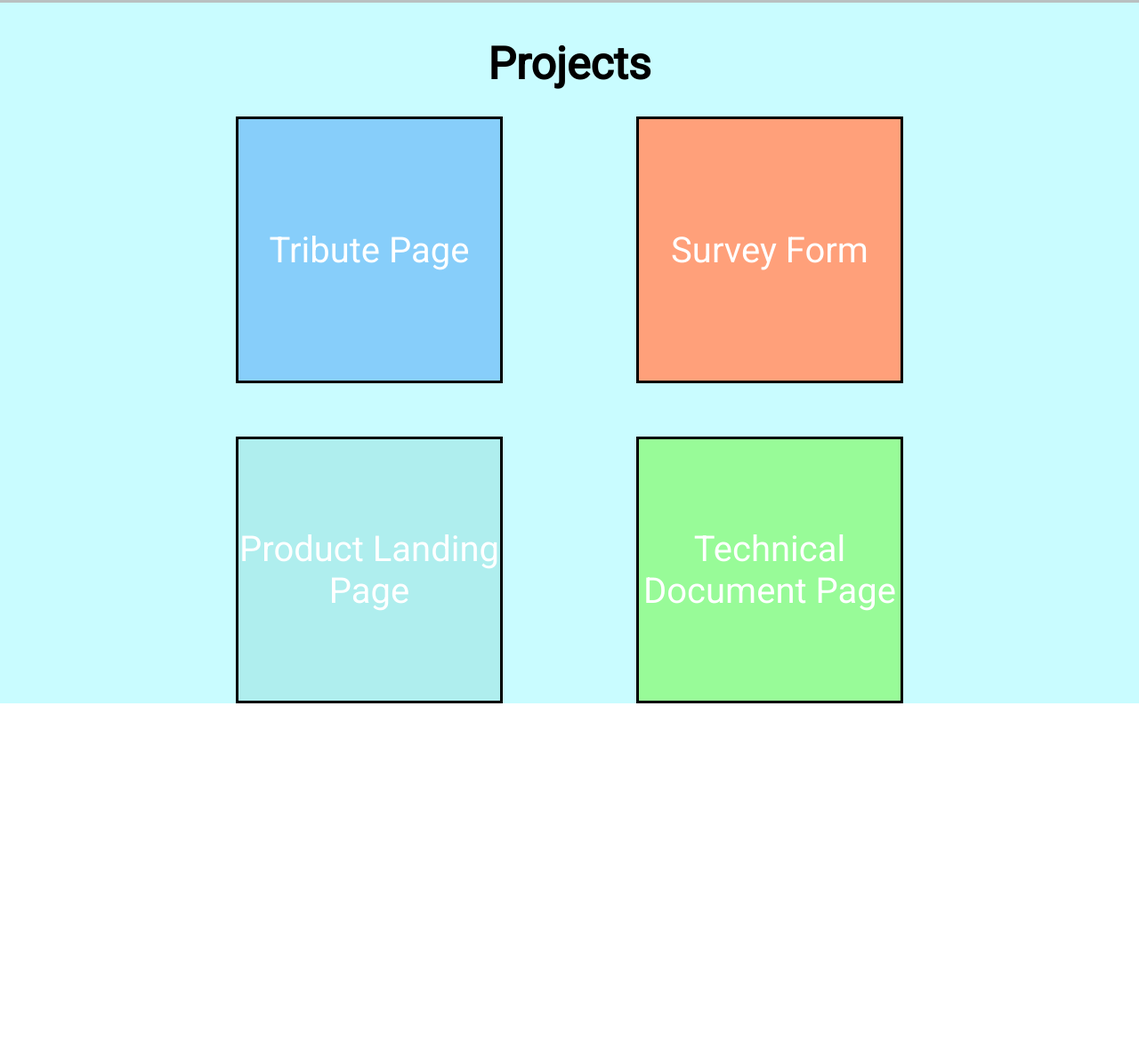
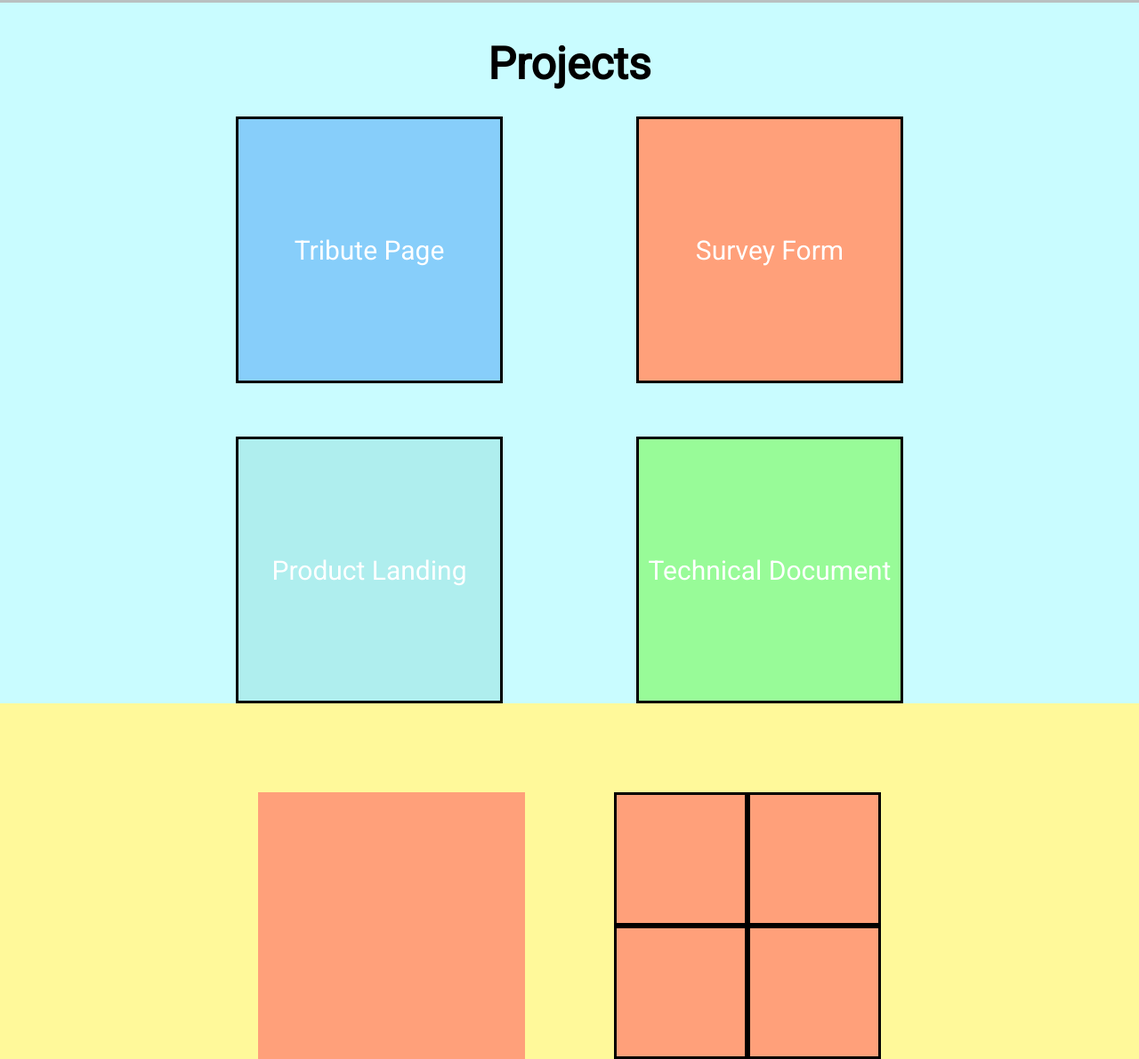
Before and after one commit to AnalysisByJordan/Portfolio-Webpage, a plain HTML site: page portfolio.html in a window 1280 px wide. Shown: the part 647-1838 px from the top of the page at 89% size. Before the commit the page ends 1438 px from the top, so only its background shows below. Drawn offline with Linux system fonts and the light colour scheme.

Commit message:
updated projects section with hovering functionality and beggining of contact section

```diff
--- a/portfolio.css
+++ b/portfolio.css
@@ -17,7 +17,7 @@ body {
   left: 0;
   display: flex;
   justify-content: flex-end;
-  z-index: 1;
+  z-index: 2;
 }
 
 #navbar {
@@ -64,7 +64,7 @@ body {
   font-size: 20px;
   color: white;
 }
-#page-wrap{
+#projects-wrap{
   background-color: #C9FCFF;
 
 }
@@ -84,33 +84,96 @@ body {
 }
 #project-1{
   background: LightSkyBlue;
-  color: white;
-  border-color: black;
-  border-style: solid;
 }
 
 #project-2{
   background:LightSalmon;
+}
+#project-3{
+  background:PaleTurquoise;
+}
+#project-4{
+  background:PaleGreen;
+}
+.project_name{
+  position: absolute;
+  font-size: 30px;
+  z-index: 1;
+  margin: 0;
+}
+.box {
   color: white;
   border-color: black;
   border-style: solid;
+  position: relative;
+  display: flex;
+  justify-content: center;
+  align-items: center;
+   -webkit-transition: all .5s ease;
+  -moz-transition: all .5s ease;
+  -ms-transition: all .5s ease;
+  -o-transition: all .5s ease;
+  transition: all .5s ease;
 }
-#project-3{
-  background:PaleTurquoise;
-  color: white;
+.box:hover {
+  cursor: pointer;
+  background: transparent;
+}
+.box:hover .project_link{
+  opacity: 1;
+}
+
+.project_link {
+  position: absolute;
+  top: 0;
+  width: 100%;
+  height: 100%;
+  opacity: 0;
+  -webkit-transition: all .5s ease;
+  -moz-transition: all .5s ease;
+  -ms-transition: all .5s ease;
+  -o-transition: all .5s ease;
+  transition: all .5s ease;
+}
+.project_image {
+  width: 100%;
+  height: 100%;
+  object-fit: cover;
+  position: relative;
+}
+.project_link:after {
+  content: '';
+  position: absolute;
+  top: 0;
+  left: 0;
+  right: 0;
+  bottom: 0;
+  margin: auto;
+  width: 100%;
+  height: 100%;
+  background: rgba(0,0,0,.3);
+}
+#contact-wrapper{
+  background: #FFF99A;
+}
+#contact-grid{
+  display: grid;
+  grid-template-columns: 300px 300px;
+  grid-template-rows: 300px;
+  grid-column-gap: 100px;
+  justify-content: center;
+  padding-top: 100px;
+}
+#about{
+  background: LightSalmon;
+}
+#contact{
+  background: LightSalmon;
+  display: grid;
+  grid-template-columns: 50% 50%;
+  grid-template-rows: 50% 50%;
+}
+.mini-box{
   border-color: black;
   border-style: solid;
 }
-#project-4{
-  background:PaleGreen;
-  color: white;
-  border-color: black;
-  border-style: solid;
-}
-.project_name{
-  position: relative;
-  top: 50%;
-  transform: translateY(-50%);
-  text-align: center;
-  font-size: 40px;
-  }
--- a/portfolio.html
+++ b/portfolio.html
@@ -9,45 +9,68 @@
   <header id="header">
     <nav id="navbar">
       <ul>
+        <li><a class="nav-link" href="#">Introduction</a></li>
         <li><a class="nav-link" href="#">Projects</a></li>
-        <li><a class="nav-link" href="#">About</a></li>
         <li><a class="nav-link" href="#">Contact</a></li>
       </ul>
     </nav>
   </header>
 
   <div id="introduction">
-
     <h1>Jordan Robey</h1>
     <p>Web Developer</p>
+  </div>
+
+ <div id = "projects-wrap">
+    <h1 id = "projects-title">Projects</h1>
+
+  <div id = project_section>
+    <div id = "project-1" class = "box">
+      <p class = "project_name">Tribute Page</p>
+      <a href = "" class = "project_link">
+        <img src="https://cdn.pixabay.com/photo/2015/05/15/14/42/monkeys-768641__340.jpg" alt="" class="project_image">
+      </a>
+    </div>
+
+    <div id = "project-2" class = "box">
+      <p class = "project_name">Survey Form</p>
+      <a href = "" class = "project_link">
+        <img src="https://cdn.pixabay.com/photo/2015/05/15/14/42/monkeys-768641__340.jpg" alt="" class="project_image">
+      </a>
+    </div>
+
+    <div id = "project-3" class = "box">
+      <p class = "project_name">Product Landing</p>
+      <a href = "" class = "project_link">
+        <img src="https://cdn.pixabay.com/photo/2015/05/15/14/42/monkeys-768641__340.jpg" alt="" class="project_image">
+      </a>
+    </div>
+
+    <div id = "project-4" class = "box">
+      <p class = "project_name">Technical Document</p>
+      <a href = "" class = "project_link">
+        <img src="https://cdn.pixabay.com/photo/2015/05/15/14/42/monkeys-768641__340.jpg" alt="" class="project_image">
+      </a>
+    </div>
+  </div>
+</div>
+
+<div id = "contact-wrapper">
+  <div id = "contact-grid">
+
+    <div id = "about">
+    </div>
+
+    <div id = "contact">
+      <div id = "github" class = "mini-box"></div>
+      <div id = "linkedin" class = "mini-box"></div>
+      <div id = "phone" class = "mini-box"></div>
+      <div id = "email" class = "mini-box"></div>
+    </div>
 
   </div>
 
- <div id = "page-wrap">
-
-    <h1 id = "projects-title">Projects</h1>
-  <div id = project_section>
-
-    <div id = "project-1"><p class = "project_name">Tribute Page</p></div>
-
-
-    <div id = "project-2"><p class = "project_name">Survey Form</p></div>
-
-
-    <div id = "project-3"><p class = "project_name">Product Landing Page</p></div>
-
-
-    <div id = "project-4"><p class = "project_name">Technical Document Page</p></div>
-
-  </div>
-
-
-
-</div>
-
-
-
-
+     </div>
 </body>
 
 
```
